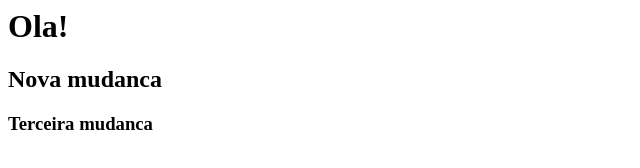
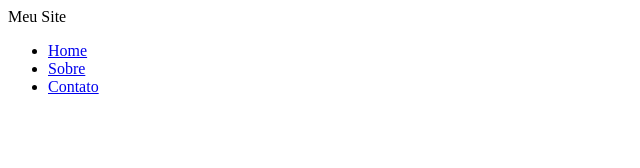
Before and after one commit to yetilab/site, a plain HTML site: page index.htm in a window 1280 px wide. Shown: the whole page, without its empty margins (0-640 px from the left). Drawn offline with Linux system fonts and the light colour scheme.

Commit message:
Novo menu adicionado

```diff
--- a/index.htm
+++ b/index.htm
@@ -1,3 +1,18 @@
-<h1>Ola!</h1>
-<h2>Nova mudanca</h2>
-<h3>Terceira mudanca</h3>
+<!DOCTYPE html>
+<html>
+<head>
+<meta charset="UTF-8">
+    <title> Meu Site </title>
+</head>
+
+<body>
+    Meu Site
+
+    <ul>
+        <li><a href="index.html">Home</a></li>
+        <li><a href="sobre.html">Sobre</a></li>
+        <li><a href="contato.html">Contato</a></li>
+    </ul>
+
+</body>
+</html>
```
